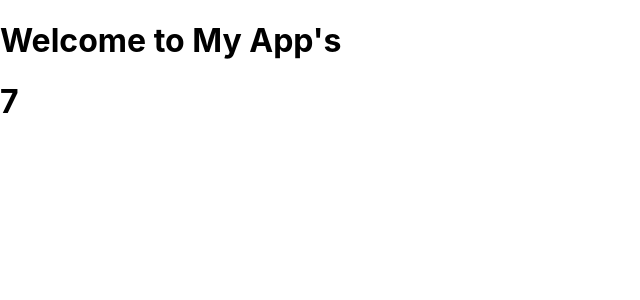
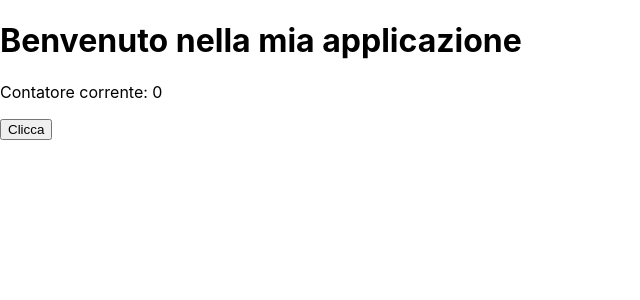
Before and after one commit to NicolaPisani/react, a React (Create React App) app in the folder hello/: page / in a window 1280 px wide. Shown: the top 300 px of the page, without its empty margins (0-640 px from the left). Built offline with nearby package versions, Linux system fonts and the light colour scheme.

Commit message:
events-click-counter

```diff
--- a/hello/src/App.js
+++ b/hello/src/App.js
@@ -1,12 +1,12 @@
 import React from "react";
-import Counter from "./Counter";
+import ClickCounter from "./ClickCounter";
 
 class App extends React.Component {
   render() {
     return (
       <div>
-        <h1>Welcome to My App's</h1>
-        <Counter/>
+        <h1>Benvenuto nella mia applicazione</h1>
+        <ClickCounter />
       </div>
     );
   }
--- /dev/null
+++ b/hello/src/ClickCounter.js
@@ -0,0 +1,29 @@
+import React from "react";
+
+class ClickCounter extends React.Component {
+  constructor(props) {
+    super(props);
+    this.state = {
+      count: 0,
+    };
+  }
+
+  handleClick = () => {
+    this.setState((prevState) => ({
+      count: prevState.count + 1,
+    }));
+  };
+
+  render() {
+    const { count } = this.state;
+
+    return (
+      <div>
+        <p>Contatore corrente: {count}</p>
+        <button onClick={this.handleClick}>Clicca</button>
+      </div>
+    );
+  }
+}
+
+export default ClickCounter;
```
